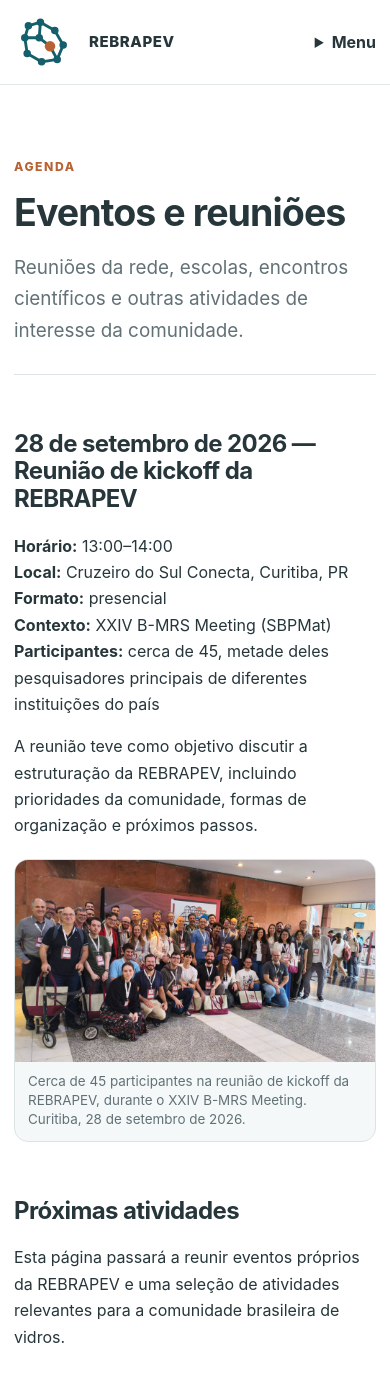
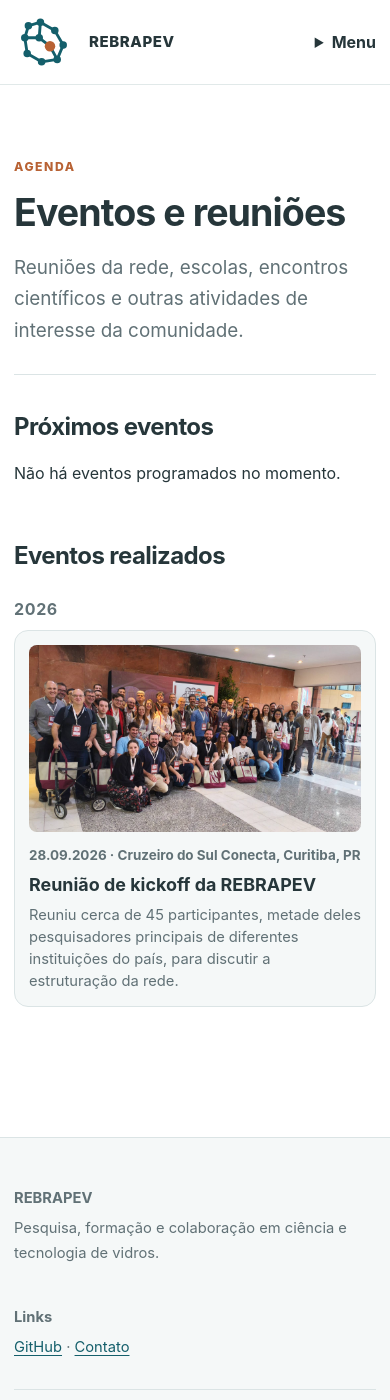
Before and after one commit to REBRAPEV/rebrapev.github.io, a Jekyll site: the page built from eventos.md, in a window 390 px wide and 1400 px high. Built offline with Jekyll 4.4.1, drawn with Linux system fonts in a browser that asks for light colours.

Commit message:
Split the events page into an index and one page per event
eventos.md listed every event in full, which does not scale. Events now
live in a Jekyll collection (_eventos/, published at /eventos/<name>/)
rendered by a new evento layout; /eventos/ becomes a compact index with
upcoming events on top and past ones grouped by year, and the home page
features the next upcoming (or most recent) event through the same
event-card include instead of a hard-coded block.

The kickoff meeting moves to its own page with its existing text and
photo, plus two further meeting photos and a section on the group photo
taken after Edgar D. Zanotto's plenary lecture at the XXIV B-MRS Meeting.
Event photos move to assets/images/eventos/<slug>/. README documents how
to add an event.

Co-Authored-By: Claude Opus 5.5 <noreply@anthropic.com>
Claude-Session: https://claude.ai/code/session_01RELmatfWRS346Gtr9yj518

```diff
--- a/_config.yml
+++ b/_config.yml
@@ -7,6 +7,22 @@ timezone: America/Sao_Paulo
 
 markdown: kramdown
 permalink: pretty
+
+# One page per event in _eventos/, published at /eventos/<file name>/.
+# future: true keeps upcoming events published; by default Jekyll drops
+# documents dated after the build date.
+future: true
+collections:
+  eventos:
+    output: true
+    permalink: /eventos/:name/
+
+defaults:
+  - scope:
+      path: ""
+      type: eventos
+    values:
+      layout: evento
 
 plugins:
   - jekyll-feed
--- /dev/null
+++ b/_includes/event-card.html
@@ -0,0 +1,38 @@
+{%- comment -%}
+  Event card, shared by /eventos/ and the home page.
+  Parameters:
+    event     an _eventos document
+    heading   heading tag for the title (default h3)
+    featured  true: the larger home-page version (date column, summary,
+              "Detalhes" button and the cover photo at full width)
+{%- endcomment -%}
+{%- assign ev = include.event -%}
+{%- assign tag = include.heading | default: 'h3' -%}
+{%- if include.featured -%}
+<div class="event-card">
+  <div class="event-date">{% include event-date.html event=ev %}{% if ev.time %}<br>{{ ev.time }}{% endif %}</div>
+  <div>
+    <{{ tag }}>{{ ev.location }}</{{ tag }}>
+    {%- if ev.summary %}
+    <p>{{ ev.summary }}</p>
+    {%- endif %}
+  </div>
+  <a class="button secondary" href="{{ ev.url | relative_url }}">Detalhes</a>
+</div>
+{%- if ev.cover %}
+{% include event-figure.html src=ev.cover alt=ev.cover_alt caption=ev.cover_caption wide=true %}
+{%- endif -%}
+{%- else -%}
+<article class="event-item">
+  {%- if ev.cover %}
+  <img class="event-item__thumb" src="{{ ev.cover | relative_url }}" alt="" width="192" height="108" loading="lazy">
+  {%- endif %}
+  <div class="event-item__body">
+    <p class="event-item__meta">{% include event-date.html event=ev %}{% if ev.location %} · {{ ev.location }}{% endif %}</p>
+    <{{ tag }} class="event-item__title"><a href="{{ ev.url | relative_url }}">{{ ev.title }}</a></{{ tag }}>
+    {%- if ev.summary %}
+    <p class="event-item__summary">{{ ev.summary }}</p>
+    {%- endif %}
+  </div>
+</article>
+{%- endif -%}
--- /dev/null
+++ b/_includes/event-date.html
@@ -0,0 +1,11 @@
+{%- comment -%}
+  Event date in dd.mm.aaaa format, as a range when end_date is set.
+  Parameter: event (an _eventos document).
+{%- endcomment -%}
+{%- assign ev = include.event -%}
+<time datetime="{{ ev.date | date: '%Y-%m-%d' }}">{{ ev.date | date: '%d.%m.%Y' }}</time>
+{%- if ev.end_date -%}
+  {%- assign start_day = ev.date | date: '%Y-%m-%d' -%}
+  {%- assign end_day = ev.end_date | date: '%Y-%m-%d' -%}
+  {%- if end_day != start_day %}–<time datetime="{{ end_day }}">{{ ev.end_date | date: '%d.%m.%Y' }}</time>{% endif -%}
+{%- endif -%}
--- a/_layouts/default.html
+++ b/_layouts/default.html
@@ -5,7 +5,7 @@
     <meta name="viewport" content="width=device-width, initial-scale=1">
     <meta name="theme-color" content="#145f6b">
     <title>{% if page.title %}{{ page.title }} · {% endif %}{{ site.title }}</title>
-    <meta name="description" content="{{ page.description | default: site.description | strip_html | escape }}">
+    <meta name="description" content="{{ page.description | default: page.summary | default: site.description | strip_html | escape }}">
     <link rel="canonical" href="{{ page.url | absolute_url }}">
     <link rel="stylesheet" href="{{ '/assets/css/main.css' | relative_url }}">
     <link rel="icon" href="{{ '/assets/images/favicon.svg' | relative_url }}" type="image/svg+xml">
--- a/assets/css/main.css
+++ b/assets/css/main.css
@@ -180,6 +180,37 @@ h1, h2, h3 { line-height: 1.15; letter-spacing: -.025em; color: var(--text); }
 .meeting-gallery img { display: block; width: 100%; aspect-ratio: 16 / 9; object-fit: cover; }
 .meeting-gallery figcaption { padding: 10px 13px 12px; color: var(--muted); font-size: .84rem; line-height: 1.4; }
 .meeting-gallery figcaption span { opacity: .82; }
+.meeting-gallery + .meeting-gallery { margin-top: 18px; }
+.prose .meeting-gallery { margin-block: 24px; }
+
+.event-index h2:first-child { margin-top: 0; }
+.event-year { margin: 1.6em 0 12px; color: var(--muted); font-size: 1rem; letter-spacing: .04em; }
+.event-list { display: grid; gap: 14px; }
+.event-empty { color: var(--muted); }
+.event-item { position: relative; display: grid; grid-template-columns: 192px minmax(0, 1fr); gap: 20px; align-items: center; padding: 14px; border: 1px solid var(--line); border-radius: var(--radius); background: var(--surface); transition: border-color .15s ease; }
+.event-item:hover, .event-item:focus-within { border-color: color-mix(in srgb, var(--brand) 55%, var(--line)); }
+.event-item:not(:has(.event-item__thumb)) { grid-template-columns: minmax(0, 1fr); }
+.event-item__thumb { display: block; width: 100%; height: auto; aspect-ratio: 16 / 9; object-fit: cover; border-radius: calc(var(--radius) - 6px); background: var(--surface-strong); }
+.event-item__body { min-width: 0; }
+.prose .event-item p { color: var(--muted); }
+.event-item__meta { margin: 0 0 4px; font-size: .84rem; font-weight: 650; }
+.prose .event-item__meta { color: var(--brand-strong); }
+.prose .event-item__title { margin: 0 0 4px; font-size: 1.12rem; }
+.event-item__title a { color: var(--text); text-decoration: none; }
+.event-item__title a::after { content: ""; position: absolute; inset: 0; border-radius: var(--radius); }
+.event-item__title a:hover { color: var(--brand); }
+.event-item__title a:focus-visible { outline: none; }
+.event-item__title a:focus-visible::after { outline: 3px solid var(--accent); outline-offset: 3px; }
+.event-item__summary { margin: 0; font-size: .92rem; line-height: 1.5; }
+
+.event-page { padding-top: 40px; }
+.event-back { margin: 0 0 26px; font-size: .92rem; }
+.event-back a { text-decoration: none; font-weight: 620; }
+.event-back--end { margin: 48px 0 0; }
+.event-meta { display: grid; grid-template-columns: max-content minmax(0, 1fr); gap: 6px 18px; margin: 24px 0 0; }
+.event-meta div { display: contents; }
+.event-meta dt { color: var(--muted); font-weight: 650; font-size: .92rem; padding-top: 1px; }
+.event-meta dd { margin: 0; }
 
 .page-shell { width: min(calc(100% - 40px), 900px); margin-inline: auto; padding: 72px 0 90px; }
 .page-header { margin-bottom: 38px; padding-bottom: 28px; border-bottom: 1px solid var(--line); }
@@ -246,4 +277,7 @@ h1, h2, h3 { line-height: 1.15; letter-spacing: -.025em; color: var(--text); }
   }
   .hero-photo__caption { right: 14px; bottom: 12px; max-width: calc(100% - 28px); }
   .footer-grid { grid-template-columns: 1fr; }
+  .event-item { grid-template-columns: minmax(0, 1fr); gap: 12px; }
+  .event-meta { grid-template-columns: minmax(0, 1fr); gap: 0; }
+  .event-meta dd { margin-bottom: 8px; }
 }
--- a/eventos.md
+++ b/eventos.md
@@ -5,24 +5,55 @@ title: Eventos e reuniões
 eyebrow: Agenda
 lead: "Reuniões da rede, escolas, encontros científicos e outras atividades de interesse da comunidade."
 ---
+{%- comment -%}
+  Each event is a file in _eventos/ (see README.md). GitHub Pages builds the
+  site statically, so "upcoming" versus "past" is decided at build time
+  (site.time): an event stays under "Próximos eventos" until the next build
+  after its last day (end_date, or date for one-day events).
+{%- endcomment -%}
+{%- assign today = site.time | date: '%Y-%m-%d' -%}
+{%- assign upcoming = '' | split: '' -%}
+{%- assign past = '' | split: '' -%}
+{%- assign sorted_events = site.eventos | sort: 'date' -%}
+{%- for ev in sorted_events -%}
+  {%- assign last_day = ev.end_date | default: ev.date | date: '%Y-%m-%d' -%}
+  {%- if last_day >= today -%}
+    {%- assign upcoming = upcoming | push: ev -%}
+  {%- else -%}
+    {%- assign past = past | unshift: ev -%}
+  {%- endif -%}
+{%- endfor %}
 
-## 28 de setembro de 2026 — Reunião de kickoff da REBRAPEV
+<div class="event-index">
+<h2 id="proximos-eventos">Próximos eventos</h2>
+{%- if upcoming.size > 0 %}
+<div class="event-list">
+{%- for ev in upcoming %}
+{% include event-card.html event=ev heading='h3' %}
+{%- endfor %}
+</div>
+{%- else %}
+<p class="event-empty">Não há eventos programados no momento.</p>
+{%- endif %}
 
-**Horário:** 13:00–14:00
-**Local:** Cruzeiro do Sul Conecta, Curitiba, PR
-**Formato:** presencial
-**Contexto:** XXIV B-MRS Meeting (SBPMat)
-**Participantes:** cerca de 45, metade deles pesquisadores principais de diferentes instituições do país
-
-A reunião teve como objetivo discutir a estruturação da REBRAPEV, incluindo prioridades da comunidade, formas de organização e próximos passos.
-
-<div class="meeting-gallery meeting-gallery--single">
-  <figure>
-    <img src="{{ '/assets/images/reuniao-estruturacao-rebrapev-2026.jpg' | relative_url }}" alt="Participantes reunidos ao final da reunião de kickoff da REBRAPEV, em Curitiba" loading="lazy">
-    <figcaption>Cerca de 45 participantes na reunião de kickoff da REBRAPEV, durante o XXIV B-MRS Meeting. Curitiba, 28 de setembro de 2026.</figcaption>
-  </figure>
+<h2 id="eventos-realizados">Eventos realizados</h2>
+{%- if past.size == 0 %}
+<p class="event-empty">Nenhum evento realizado até o momento.</p>
+{%- endif %}
+{%- assign current_year = '' -%}
+{%- for ev in past -%}
+  {%- assign year = ev.date | date: '%Y' -%}
+  {%- if year != current_year -%}
+    {%- unless forloop.first %}
 </div>
-
-## Próximas atividades
-
-Esta página passará a reunir eventos próprios da REBRAPEV e uma seleção de atividades relevantes para a comunidade brasileira de vidros.
+    {%- endunless %}
+<h3 class="event-year">{{ year }}</h3>
+<div class="event-list">
+    {%- assign current_year = year -%}
+  {%- endif %}
+{% include event-card.html event=ev heading='h4' %}
+  {%- if forloop.last %}
+</div>
+  {%- endif -%}
+{%- endfor %}
+</div>
```
Also changed, not shown: _eventos/2026-09-28-kickoff-curitiba.md (added, +46 -0 lines), _includes/event-figure.html (added, +13 -0 lines), _includes/event-gallery.html (added, +16 -0 lines), _layouts/evento.html (added, +42 -0 lines), index.html (+22 -16 lines), README.md, assets/images/eventos/2026-09-28-kickoff-curitiba/2026-09-28-kickoff-rebrapev-2.jpg (added), assets/images/eventos/2026-09-28-kickoff-curitiba/2026-09-28-kickoff-rebrapev-3.jpg (added), assets/images/eventos/2026-09-28-kickoff-curitiba/2026-09-29-zanotto-ex-alunos-bmrs.jpg (added), assets/images/eventos/2026-09-28-kickoff-curitiba/reuniao-estruturacao-rebrapev-2026.jpg (renamed from assets/images/reuniao-estruturacao-rebrapev-2026.jpg).
